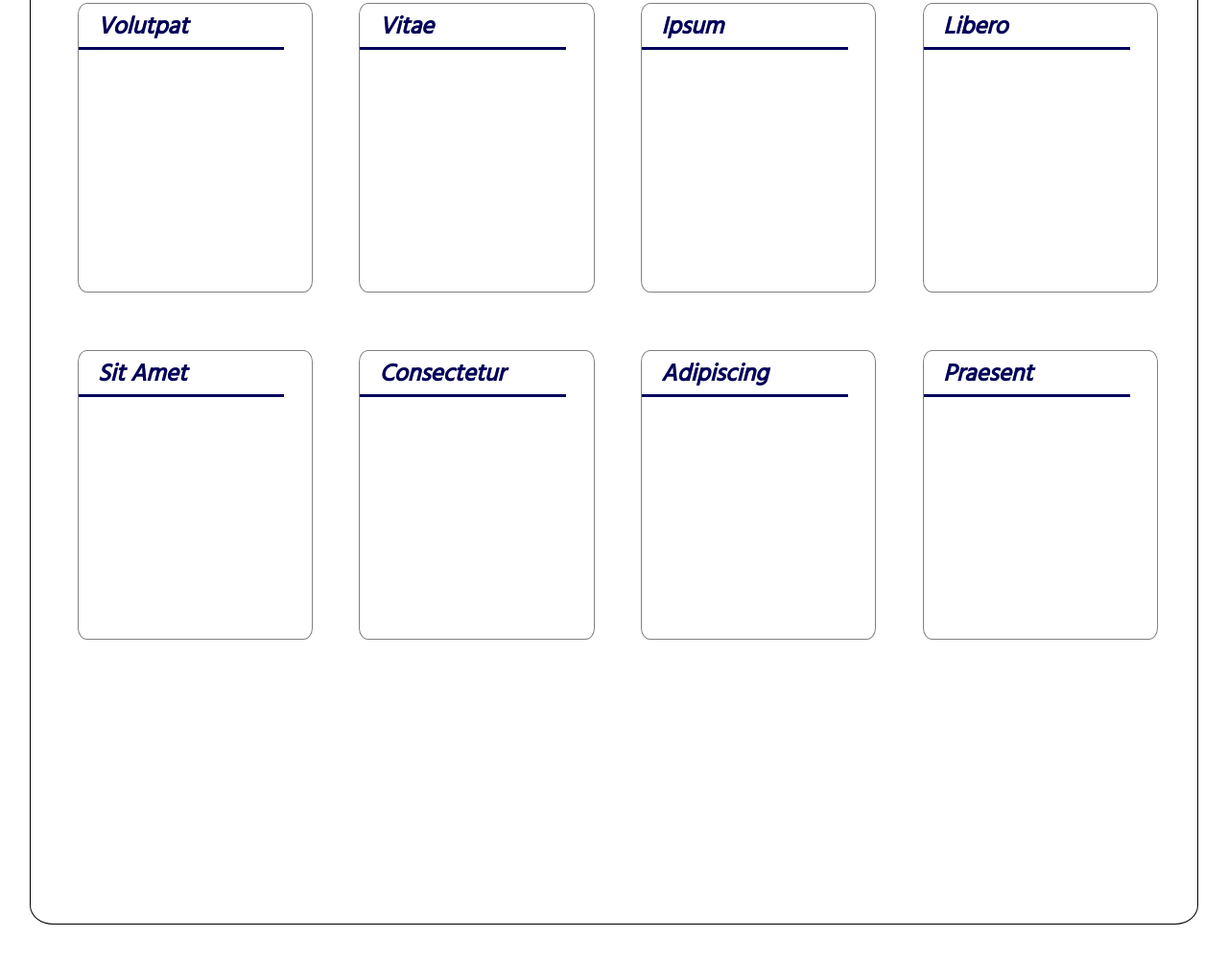
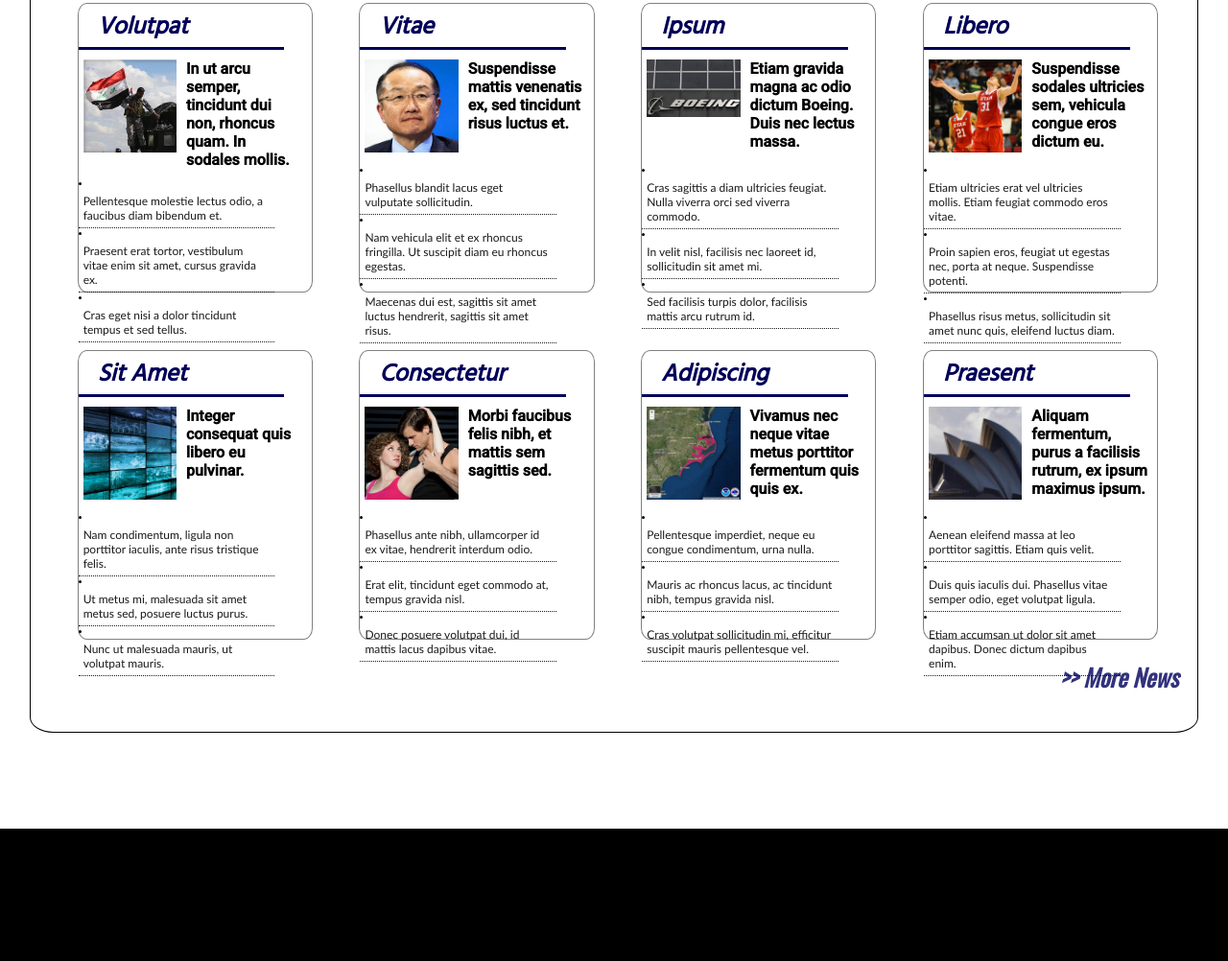
Before and after one commit to quanhuynh/news_site_template, a plain HTML site: page index.html in a window 1280 px wide. Shown: the part 786-1788 px from the top of the page at 96% size. Before the commit the page ends 1750 px from the top, so only its background shows below. Drawn offline with nearby package versions, Linux system fonts and the light colour scheme; a web font is replaced by a local one.

Commit message:
worked on site

```diff
--- a/assets/css/landing.css
+++ b/assets/css/landing.css
@@ -211,6 +211,7 @@ input[type=text]:focus {
 	width: 100%;
 	height: 150px;
 	position: absolute;
+	text-align: center;
 	right: 0;
 	bottom: 0;
 	overflow: hidden;
@@ -351,8 +352,8 @@ input[type=text]:focus {
 /*-------------*/
 
 #content {
-	height: 1000px;
 	width: 95%;
+	height: 800px;
 	margin: 0 auto;
 	margin-top: 20px;
 	background-color: white;
@@ -384,3 +385,57 @@ input[type=text]:focus {
 	padding: 5px 0 0 20px;
 	border-bottom: medium solid #00005C;
 }
+.main_article {
+	height: 40%;
+}
+.article_pic img {
+	float: left;
+	width: 40%;
+	padding: 10px 5px;
+}
+.article_heading {
+	float: left;
+	width: 50%;
+	font-size: 1.6em;
+	font-weight: 600;
+	font-family: 'Roboto', sans-serif;
+	padding: 10px 5px;
+}
+.more {
+	width: 80%;
+	padding: 5px;
+	font-size: 1.2em;
+	font-family: 'Calibri', sans-serif;
+	border-bottom: thin dotted black;
+	opacity: 0.9;
+}
+.more:hover {
+	opacity: 1;
+}
+#more_articles {
+	float: right;
+	padding-right: 20px;
+	font-family: 'Oswald', sans-serif;
+	font-size: 2.5em;
+	font-weight: 600;
+	font-style: italic;
+	color: #00005C;
+	opacity: 0.8;
+	transition: linear 0.1s;
+}
+#more_articles:hover {
+	opacity: 1;
+}
+
+
+/*-----------*/
+/*-- FOOTER--*/
+/*-----------*/
+
+#footer {
+	width: 100%;
+	height: 200px;
+	background-color: black;
+	position: absolute;
+	margin-top: 100px;
+}
--- a/index.html
+++ b/index.html
@@ -122,66 +122,132 @@
 			<div class="article_box">
 				<div class="article_category"> Volutpat
 				</div>
+				<div class="main_article">
 					<div class="article_pic">
+						<img src="assets/img/landing-page/article1.jpg">
 					</div>
-				<div class="article_heading">
+					<div class="article_heading"> In ut arcu semper, tincidunt dui non, rhoncus quam. In sodales mollis.
+					</div>
+				</div>
+				<div class="more_articles">
+					<li><div class="more">  Pellentesque molestie lectus odio, a faucibus diam bibendum et. </div></li>
+					<li><div class="more">  Praesent erat tortor, vestibulum vitae enim sit amet, cursus gravida ex. </div></li>
+					<li><div class="more"> Cras eget nisi a dolor tincidunt tempus et sed tellus. </div></li>
 				</div>
 			</div>
 			<div class="article_box">
 				<div class="article_category"> Vitae
 				</div>
+				<div class="main_article">
 					<div class="article_pic">
+						<img src="assets/img/landing-page/article2.jpg">
 					</div>
-				<div class="article_heading">
+					<div class="article_heading"> Suspendisse mattis venenatis ex, sed tincidunt risus luctus et.
+					</div>
+				</div>
+				<div class="more_articles">
+					<li><div class="more">  Phasellus blandit lacus eget vulputate sollicitudin. </div></li>
+					<li><div class="more">  Nam vehicula elit et ex rhoncus fringilla. Ut suscipit diam eu rhoncus egestas. </div></li>
+					<li><div class="more"> Maecenas dui est, sagittis sit amet luctus hendrerit, sagittis sit amet risus. </div></li>
 				</div>
 			</div>
 			<div class="article_box">
 				<div class="article_category"> Ipsum
 				</div>
+				<div class="main_article">
 					<div class="article_pic">
+						<img src="assets/img/landing-page/article3.jpg">
 					</div>
-				<div class="article_heading">
+					<div class="article_heading"> Etiam gravida magna ac odio dictum Boeing. Duis nec lectus massa.
+					</div>
+				</div>
+				<div class="more_articles">
+					<li><div class="more">  Cras sagittis a diam ultricies feugiat. Nulla viverra orci sed viverra commodo. </div></li>
+					<li><div class="more">  In velit nisl, facilisis nec laoreet id, sollicitudin sit amet mi. </div></li>
+					<li><div class="more"> Sed facilisis turpis dolor, facilisis mattis arcu rutrum id. </div></li>
 				</div>
 			</div>
 			<div class="article_box">
 				<div class="article_category"> Libero
 				</div>
+				<div class="main_article">
 					<div class="article_pic">
+						<img src="assets/img/landing-page/article4.jpg">
 					</div>
-				<div class="article_heading">
+					<div class="article_heading"> Suspendisse sodales ultricies sem, vehicula congue eros dictum eu.
+					</div>
+				</div>
+				<div class="more_articles">
+					<li><div class="more">  Etiam ultricies erat vel ultricies mollis. Etiam feugiat commodo eros vitae. </div></li>
+					<li><div class="more">  Proin sapien eros, feugiat ut egestas nec, porta at neque. Suspendisse potenti. </div></li>
+					<li><div class="more"> Phasellus risus metus, sollicitudin sit amet nunc quis, eleifend luctus diam. </div></li>
 				</div>
 			</div>
 			<div class="article_box">
 				<div class="article_category"> Sit Amet
 				</div>
+				<div class="main_article">
 					<div class="article_pic">
+						<img src="assets/img/landing-page/article5.jpg">
 					</div>
-				<div class="article_heading">
+					<div class="article_heading"> Integer consequat quis libero eu pulvinar.
+					</div>
+				</div>
+				<div class="more_articles">
+					<li><div class="more">  Nam condimentum, ligula non porttitor iaculis, ante risus tristique felis. </div></li>
+					<li><div class="more">  Ut metus mi, malesuada sit amet metus sed, posuere luctus purus. </div></li>
+					<li><div class="more"> Nunc ut malesuada mauris, ut volutpat mauris. </div></li>
 				</div>
 			</div>
 			<div class="article_box">
 				<div class="article_category"> Consectetur
 				</div>
+				<div class="main_article">
 					<div class="article_pic">
+						<img src="assets/img/landing-page/article6.jpg">
 					</div>
-				<div class="article_heading">
+					<div class="article_heading"> Morbi faucibus felis nibh, et mattis sem sagittis sed.
+					</div>
+				</div>
+				<div class="more_articles">
+					<li><div class="more">  Phasellus ante nibh, ullamcorper id ex vitae, hendrerit interdum odio. </div></li>
+					<li><div class="more">  Erat elit, tincidunt eget commodo at, tempus gravida nisl. </div></li>
+					<li><div class="more"> Donec posuere volutpat dui, id mattis lacus dapibus vitae. </div></li>
 				</div>
 			</div>
 			<div class="article_box">
 				<div class="article_category"> Adipiscing
 				</div>
+				<div class="main_article">
 					<div class="article_pic">
+						<img src="assets/img/landing-page/article7.jpg">
 					</div>
-				<div class="article_heading">
+					<div class="article_heading"> Vivamus nec neque vitae metus porttitor fermentum quis quis ex.
+					</div>
+				</div>
+				<div class="more_articles">
+					<li><div class="more">  Pellentesque imperdiet, neque eu congue condimentum, urna nulla. </div></li>
+					<li><div class="more">  Mauris ac rhoncus lacus, ac tincidunt nibh, tempus gravida nisl. </div></li>
+					<li><div class="more"> Cras volutpat sollicitudin mi, efficitur suscipit mauris pellentesque vel. </div></li>
 				</div>
 			</div>
 			<div class="article_box">
 				<div class="article_category"> Praesent
 				</div>
+				<div class="main_article">
 					<div class="article_pic">
+						<img src="assets/img/landing-page/article8.jpg">
 					</div>
-				<div class="article_heading">
+					<div class="article_heading"> Aliquam fermentum, purus a facilisis rutrum, ex ipsum maximus ipsum.
 					</div>
+				</div>
+				<div class="more_articles">
+					<li><div class="more">  Aenean eleifend massa at leo porttitor sagittis. Etiam quis velit. </div></li>
+					<li><div class="more">  Duis quis iaculis dui. Phasellus vitae semper odio, eget volutpat ligula. </div></li>
+					<li><div class="more"> Etiam accumsan ut dolor sit amet dapibus. Donec dictum dapibus enim. </div></li>
+				</div>
+			</div>
+			<div id="more_articles"> >> More News
 			</div>
 		</div>
 		<div id="footer">
```
Also changed, not shown: assets/img/landing-page/article1.jpg (added), assets/img/landing-page/article2.jpg (added), assets/img/landing-page/article3.jpg (added), assets/img/landing-page/article4.jpg (added), assets/img/landing-page/article5.jpg (added), assets/img/landing-page/article6.jpg (added), assets/img/landing-page/article7.jpg (added), assets/img/landing-page/article8.jpg (added). Lines whose indentation alone changed are shown as unchanged.
